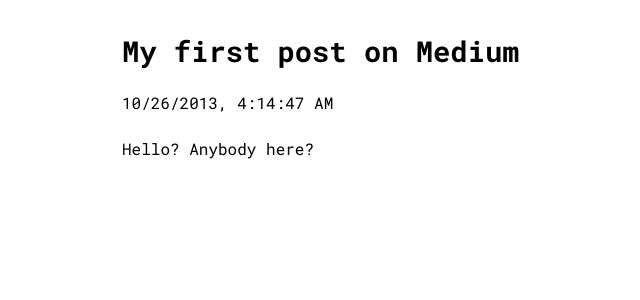
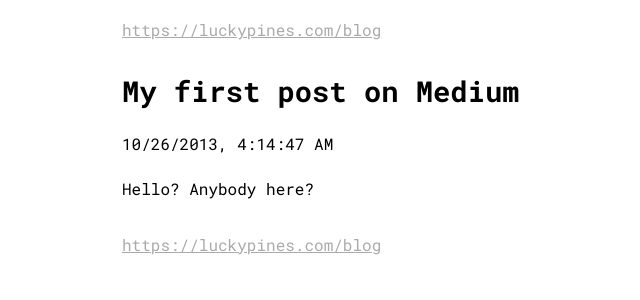
Before and after one commit to fumiakiy/nextjs-website, a Next.js app: page /blog/2013-10-26_My-first-post-on-Medium-172afc8d9d05 in a window 1280 px wide. Shown: the top 300 px of the page, without its empty margins (134-774 px from the left). Built offline with nearby package versions, Linux system fonts and the light colour scheme.

Commit message:
Adds back links to pages.

```diff
--- a/pages/blog/[postname].js
+++ b/pages/blog/[postname].js
@@ -27,6 +27,7 @@
 
   return (
     <>
+      <a href="/blog" className={styles.backlink}>https://luckypines.com/blog</a>
       <Head>
         <title>{frontmatter.title}</title>
         <meta name="twitter:card" content="summary" />
@@ -68,6 +69,9 @@
           </div>
         </article>
       </div>
+      <footer className={styles.footer}>
+        <a href="/blog" className={styles.backlink}>https://luckypines.com/blog</a>
+      </footer>
     </>
   )
 }
--- a/pages/blog/index.tsx
+++ b/pages/blog/index.tsx
@@ -26,9 +26,13 @@
         <title>Blog | Fumiaki Yoshimatsu</title>
       </Head>
       <main>
+        <a href="/" className={styles.backlink}>https://luckypines.com</a>
         <h1 className={styles.heading}>Blog</h1>
         <Posts posts={posts} />
       </main>
+      <footer className={styles.footer}>
+        <a href="/" className={styles.backlink}>https://luckypines.com</a>
+      </footer>
     </>
   )
 }
--- a/styles/BlogIndex.module.css
+++ b/styles/BlogIndex.module.css
@@ -1,4 +1,11 @@
-.heading {
+.backlink {
+  display: block;
+  width: 60%;
+  margin: 1.2em auto;
+  color: #AAAAAA;
+}
+
+.heading, .backlink {
   width: 60%;
   margin: 1.2em auto;
 }
@@ -52,3 +59,7 @@
   color: #AAAAAA;
   text-align: right;
 }
+
+.footer {
+  padding-bottom: 1.2em;
+}
--- a/styles/BlogPost.module.css
+++ b/styles/BlogPost.module.css
@@ -1,3 +1,10 @@
+.backlink {
+  display: block;
+  width: 60%;
+  margin: 1.2em auto;
+  color: #AAAAAA;
+}
+
 .article {
   width: 60%;
   margin: 2em auto;
@@ -12,3 +19,7 @@
 .body {
   line-height: 1.6em;
 }
+
+.footer {
+  padding-bottom: 1.2em;
+}
```
